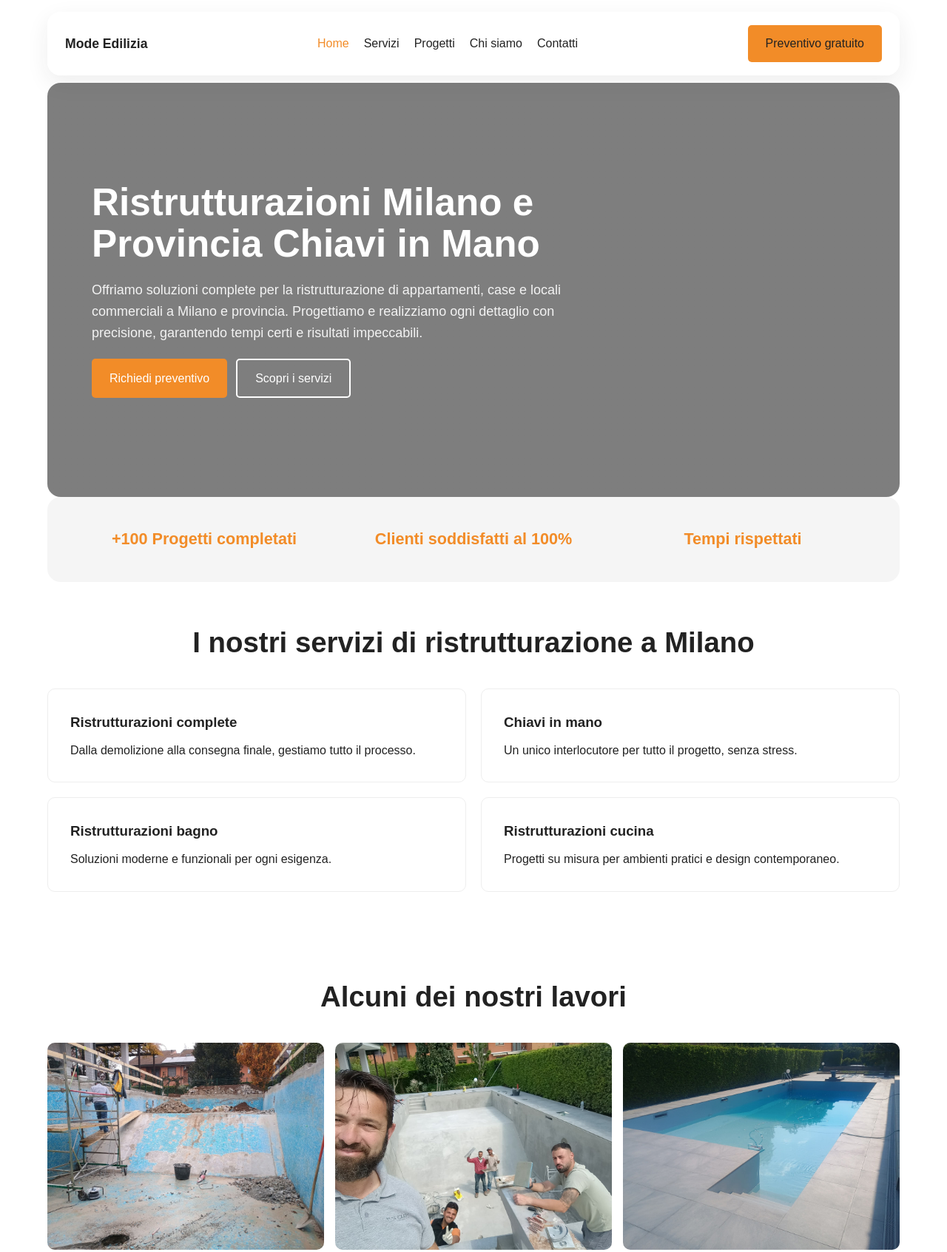
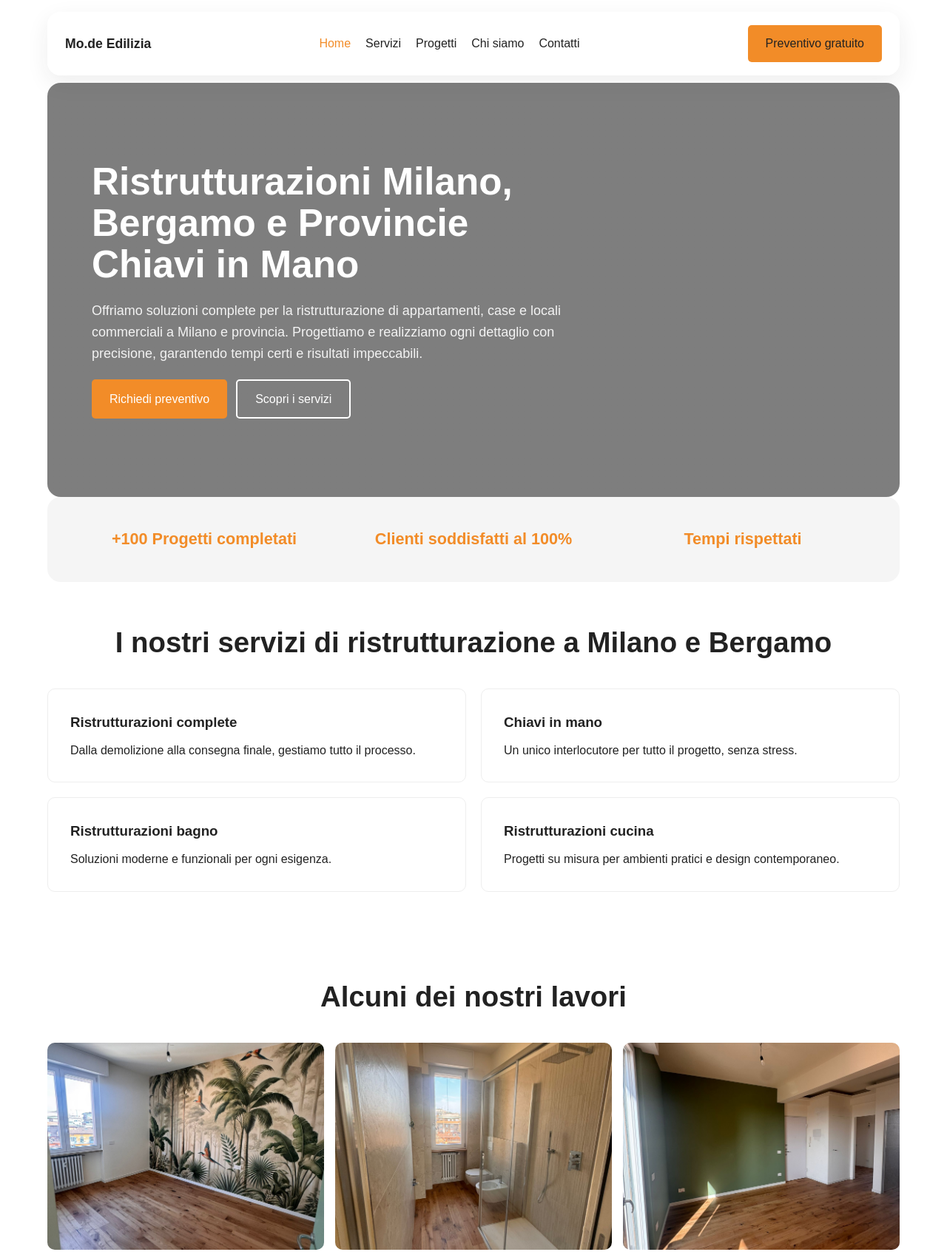
Before and after one commit to Pietro-Granda/Mode-Edilizia.github.io, a plain HTML site: page index.html in a window 1280 px wide. Shown: the top 1693 px of the page at 74% size. Drawn offline with Linux system fonts and the light colour scheme.

Commit message:
Rebrand to 'Mo.de Edilizia' and add gallery images
Update site to reflect rebranding from "Mode Edilizia" to "Mo.de Edilizia" (page title, meta author, OG title, JSON-LD name, header logo, team image alt and footer). Expand service area references to include Bergamo in H1 and services/chi-siamo sections. Add three new gallery images (WhatsApp Image 2026-03-18 at 21.13.01/02/03.jpeg) and insert them into the gallery. Small text/content adjustments included to align with the rebrand.

```diff
--- a/index.html
+++ b/index.html
@@ -9,7 +9,7 @@
 	<meta http-equiv="X-UA-Compatible" content="IE=edge">
 
 	<!-- Título SEO -->
-	<title>Ristrutturazione Milano e Provincia | Mode Edilizia</title>
+	<title>Ristrutturazione Milano e Provincia | Mo.de Edilizia</title>
 
 	<!-- Meta Description -->
 	<meta name="description"
@@ -20,7 +20,7 @@
 		content="ristrutturazione Milano, edilizia Milano, lavori chiavi in mano, ristrutturazioni casa, impresa edile Milano">
 
 	<!-- Autor -->
-	<meta name="author" content="Mode Edilizia">
+	<meta name="author" content="Mo.de Edilizia">
 
 	<!-- Indexação -->
 	<meta name="robots" content="index, follow">
@@ -36,7 +36,7 @@
 	<link rel="shortcut icon" href="/favicon.ico" type="image/x-icon">
 
 	<!-- Open Graph (Facebook, WhatsApp) -->
-	<meta property="og:title" content="Ristrutturazione Milano e Provincia | Mode Edilizia">
+	<meta property="og:title" content="Ristrutturazione Milano e Provincia | Mo.de Edilizia">
 	<meta property="og:description"
 		content="Ristrutturazioni professionali a Milano con soluzioni chiavi in mano, tempi certi e qualità garantita.">
 	<meta property="og:type" content="website">
@@ -48,7 +48,7 @@
   {
     "@context": "https://schema.org",
     "@type": "LocalBusiness",
-    "name": "Mode Edilizia",
+    "name": "Mo.de Edilizia",
     "url": "https://mode-edilizia.it",
     "description": "Ristrutturazioni a Milano e provincia con soluzioni chiavi in mano.",
     "areaServed": "Milano",
@@ -66,7 +66,7 @@
 
 <body>
 	<header class="container header">
-		<div class="logo">Mode Edilizia</div>
+		<div class="logo">Mo.de Edilizia</div>
 
 		<button class="nav-toggle" type="button" aria-expanded="false" aria-controls="site-nav" aria-label="Apri il menu">
 			<span></span>
@@ -89,7 +89,7 @@
 
 	<section id="hero" class="container hero">
 		<div class="hero-text">
-			<h1>Ristrutturazioni Milano e Provincia Chiavi in Mano</h1>
+			<h1>Ristrutturazioni Milano, Bergamo e Provincie Chiavi in Mano</h1>
 
 			<p>
 				Offriamo soluzioni complete per la ristrutturazione di appartamenti,
@@ -117,7 +117,7 @@
 	</section>
 
 	<section id="servizi" class="container servizi">
-		<h2>I nostri servizi di ristrutturazione a Milano</h2>
+		<h2>I nostri servizi di ristrutturazione a Milano e Bergamo</h2>
 
 		<div class="servizi-grid">
 
@@ -148,6 +148,9 @@
 		<h2>Alcuni dei nostri lavori</h2>
 
 		<div class="gallery">
+			<img src="WhatsApp Image 2026-03-18 at 21.13.01.jpeg" alt="Ristrutturazione casa Milano">
+			<img src="WhatsApp Image 2026-03-18 at 21.13.02.jpeg" alt="Ristrutturazione bagno moderno">
+			<img src="WhatsApp Image 2026-03-18 at 21.13.03.jpeg" alt="Appartamento ristrutturato Milano">
 			<img src="WhatsApp Image 2026-03-08 at 17.41.30.jpeg" alt="Ristrutturazione casa Milano">
 			<img src="WhatsApp Image 2026-03-08 at 17.41.31.jpeg" alt="Ristrutturazione bagno moderno">
 			<img src="WhatsApp Image 2026-03-08 at 17.41.32.jpeg" alt="Appartamento ristrutturato Milano">
@@ -184,17 +187,17 @@
 
 	<section id="chi-siamo" class="container chi-siamo">
 		<div class="text">
-			<h2>Impresa edile a Milano affidabile</h2>
+			<h2>Impresa edile a Milano e Bergamo affidabile</h2>
 
 			<p>
-				Mode Edilizia è un punto di riferimento per le ristrutturazioni a Milano e provincia.
+				Mo.de Edilizia è un punto di riferimento per le ristrutturazioni a Milano e Bergamo.
 				Lavoriamo con professionalità, trasparenza e attenzione ai dettagli per garantire
 				risultati eccellenti e duraturi.
 			</p>
 		</div>
 
 		<div class="image">
-			<img src="team.jpg" alt="Team Mode Edilizia">
+			<img src="team.jpg" alt="Team Mo.de Edilizia">
 		</div>
 	</section>
 
@@ -229,7 +232,7 @@
 	</section>
 
 	<footer class="container footer">
-		<p>© 2026 Mode Edilizia - Tutti i diritti riservati</p>
+		<p>© 2026 Mo.de Edilizia - Tutti i diritti riservati</p>
 	</footer>
 
 	<script src="script.js"></script>
```
Also changed, not shown: WhatsApp Image 2026-03-18 at 21.13.01.jpeg (added), WhatsApp Image 2026-03-18 at 21.13.02.jpeg (added), WhatsApp Image 2026-03-18 at 21.13.03.jpeg (added).
